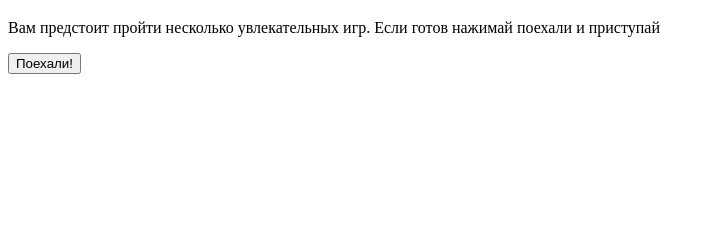
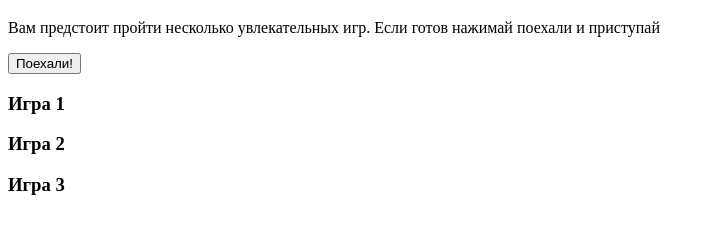
Before and after one commit to NastyaTsyf/2-nd-course-hw, a plain HTML site: page index.html in a window 1280 px wide. Shown: the part 61-294 px from the top of the page, without its empty margins (0-715 px from the left). Drawn offline with Linux system fonts and the light colour scheme.

Commit message:
добавлен раздел content

```diff
--- a/index.html
+++ b/index.html
@@ -16,5 +16,19 @@
             <button type="submit" class="top__button">Поехали!</button>
         </div>
         </div>
+    </header>
+    <section class="content center">
+        <div class="content__catalog catalog">
+            <div class="catalog__item catalog__item--1">
+                <h3 class="catalog__item-title">Игра 1</h3>
+            </div>
+            <div class="catalog__item catalog__item--2">
+                <h3 class="catalog__item-title">Игра 2</h3>
+            </div>
+            <div class="catalog__item catalog__item--3">
+                <h3 class="catalog__item-title">Игра 3</h3>
+            </div>
+        </div>
+    </section>
 </body>
 </html>
```
